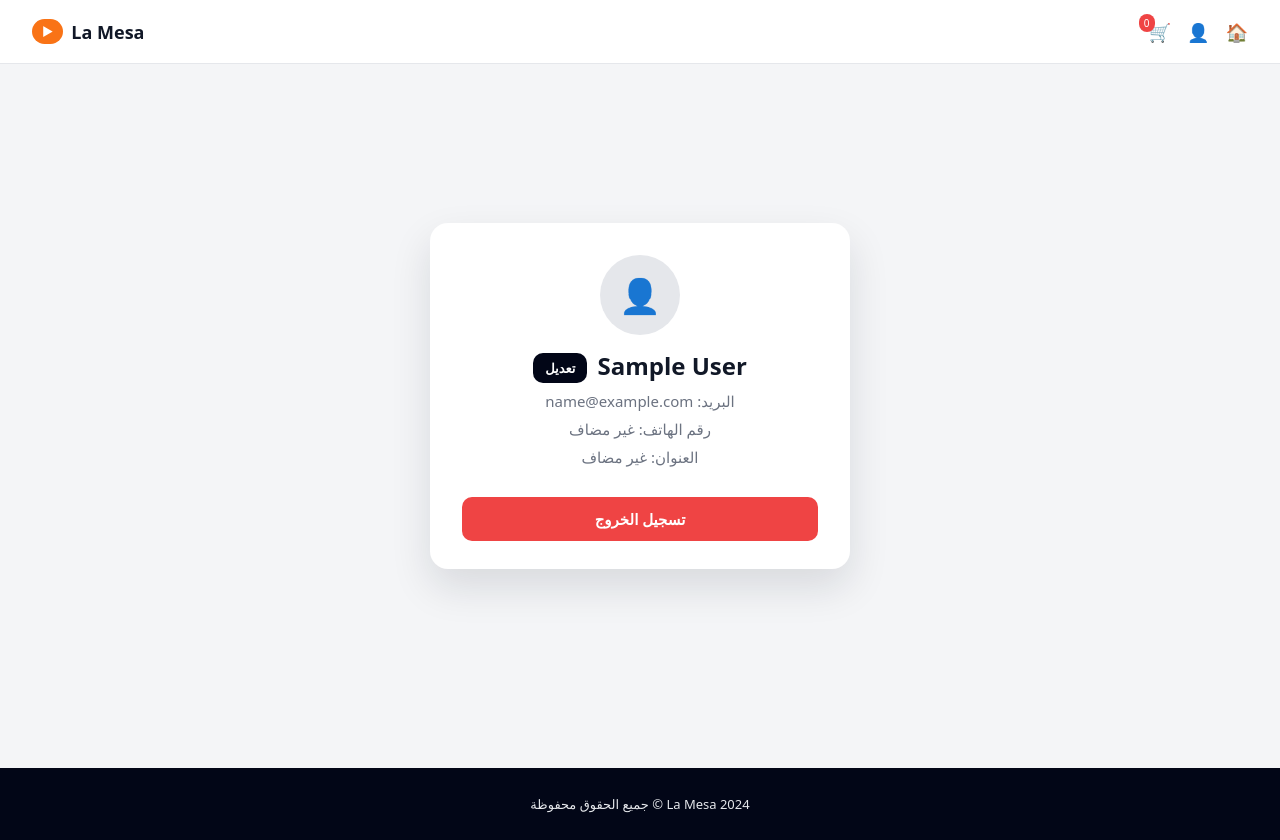
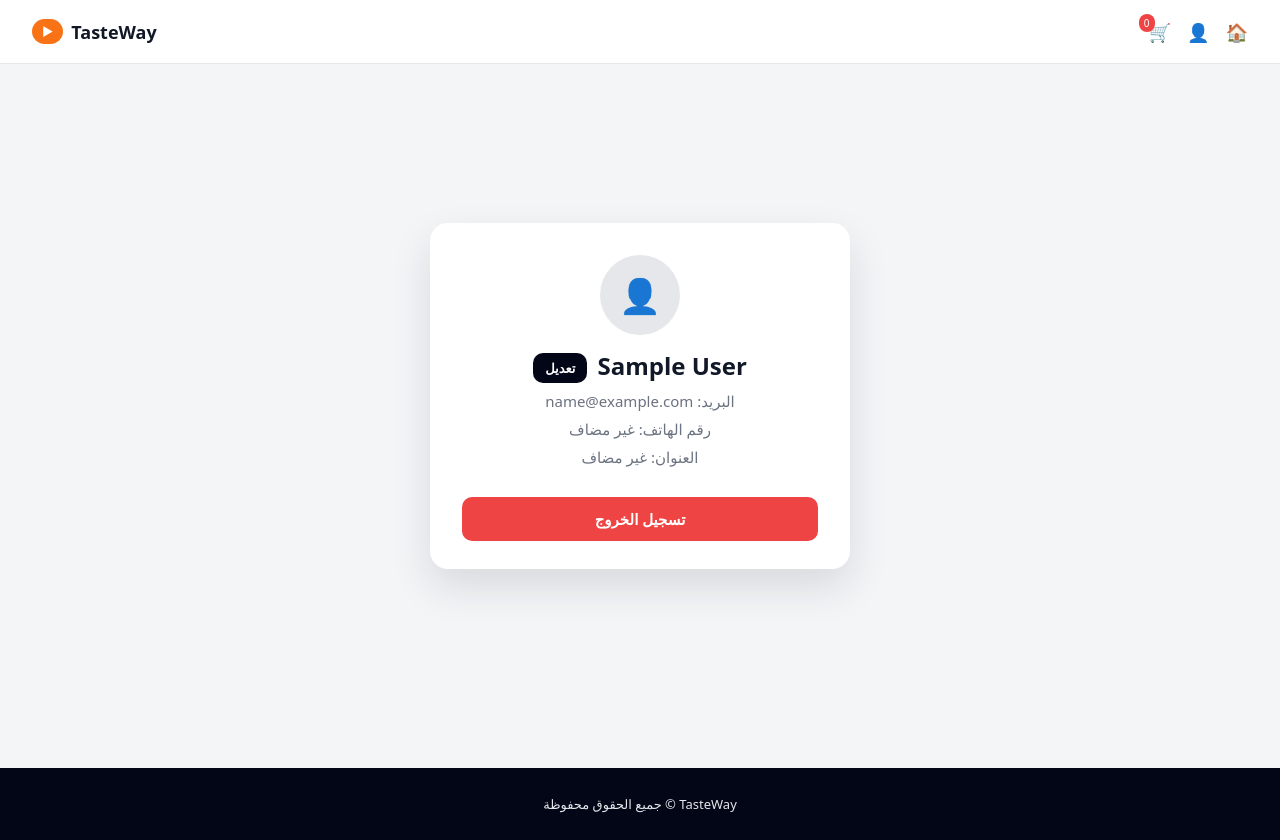
Before and after one commit to EngAli24/TasteWay, a plain HTML site: page html/profile.html in a window 1280 px wide. Drawn offline with Linux system fonts and the light colour scheme; sample sign-in values are in the browser's storage.

Commit message:
Update profile.html

```diff
--- a/html/profile.html
+++ b/html/profile.html
@@ -20,7 +20,7 @@
     </ul>
   </div>
   <div class="navbar-logo">
-    <span class="logo-text">La Mesa</span>
+    <span class="logo-text">TasteWay</span>
     <span class="logo-icon">▶</span>
   </div>
 </header>
@@ -94,10 +94,11 @@
 </main>
 
 <footer class="footer">
-  <p>La Mesa 2024 © جميع الحقوق محفوظة</p>
+  <p>TasteWay © جميع الحقوق محفوظة</p>
 </footer>
 
 <script src="../javascript/profile.js"></script>
 <script src="../javascript/cart.js"></script>
 </body>
+
 </html>
```
